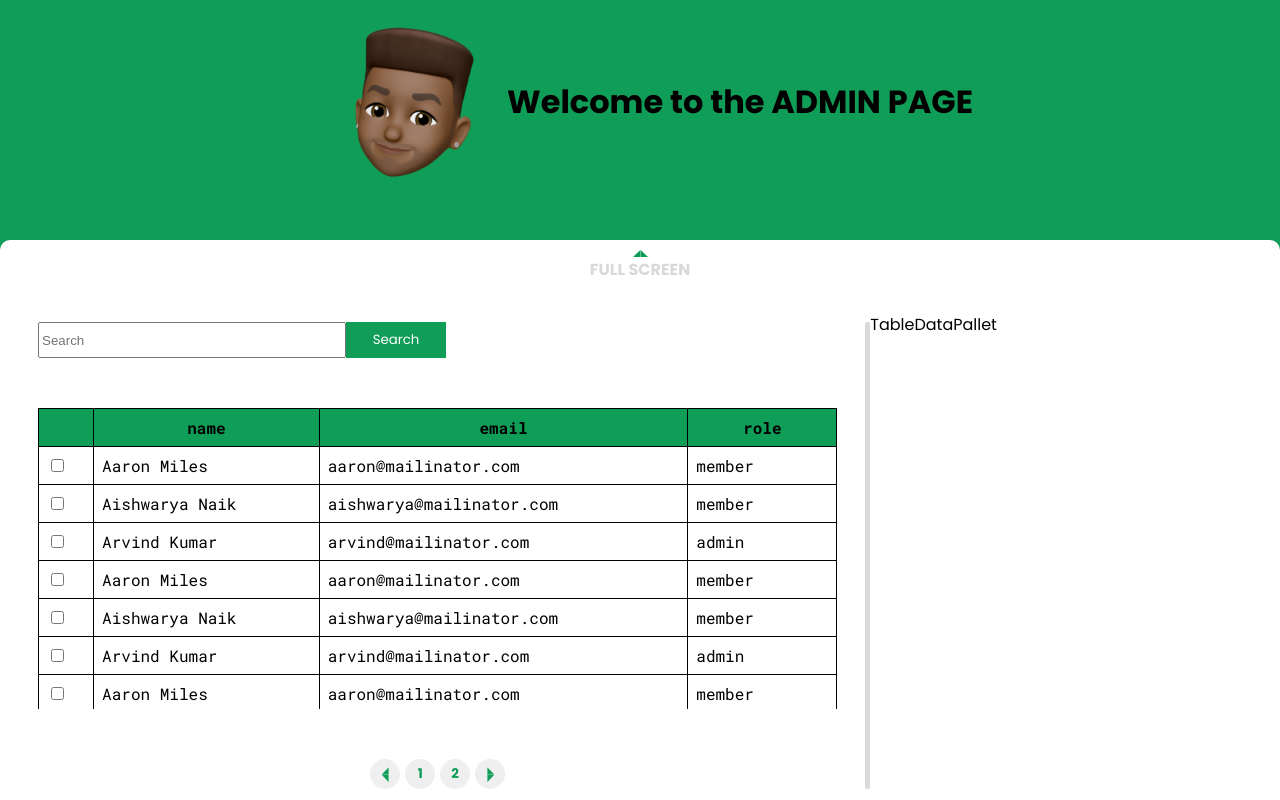
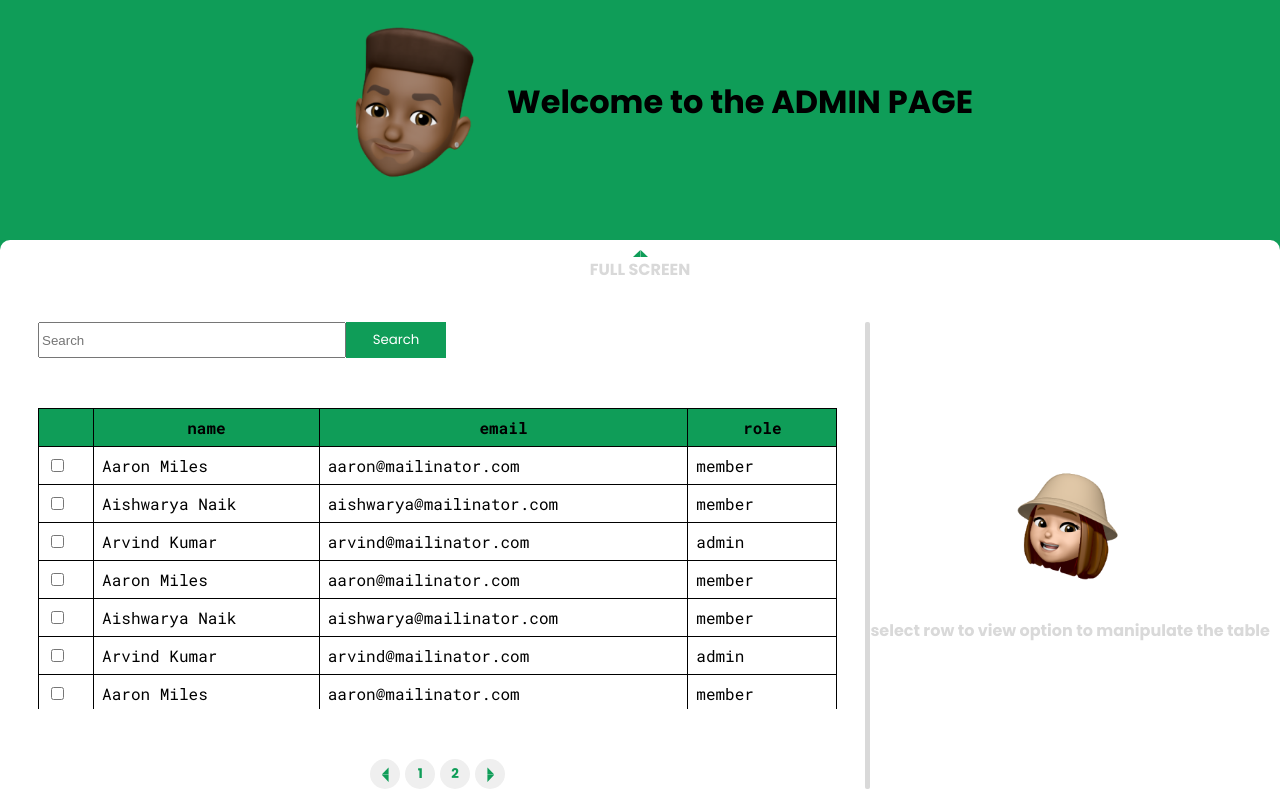
Before and after one commit to suvel/admin_basic, a React (Create React App) app: page / in a window 1280 px wide. Built offline with nearby package versions, Linux system fonts and the light colour scheme.

Commit message:
Added NoActionPlaceholder

```diff
--- /dev/null
+++ b/src/NoActionPlaceholder/index.js
@@ -0,0 +1,14 @@
+import React from "react";
+import "./style.css";
+import sad_emoji from "../asset/sad_emoji.png";
+
+function NoActionPlaceholder() {
+  return (
+    <div className="NoActionPlaceholder">
+      <img src={sad_emoji} />
+      <p>select row to view option to manipulate the table</p>
+    </div>
+  );
+}
+
+export default NoActionPlaceholder;
--- /dev/null
+++ b/src/NoActionPlaceholder/style.css
@@ -0,0 +1,13 @@
+.NoActionPlaceholder {
+  height: 100%;
+  display: flex;
+  flex-direction: column;
+  justify-content: center;
+  align-items: center;
+  font-weight: bold;
+  color: var(--dul_gray);
+}
+
+.NoActionPlaceholder img {
+  width: 150px;
+}
--- a/src/TableDataPallet/index.js
+++ b/src/TableDataPallet/index.js
@@ -1,10 +1,13 @@
-import React from 'react'
-import './style.css'
+import React from "react";
+import "./style.css";
+import NoActionPlaceholder from "../NoActionPlaceholder";
 
 function TableDataPallet() {
-    return (
-        <div className='TableDataPallet'>TableDataPallet</div>
-    )
+  return (
+    <div className="TableDataPallet">
+      <NoActionPlaceholder />
+    </div>
+  );
 }
 
-export default TableDataPallet
+export default TableDataPallet;
```
Also changed, not shown: src/asset/sad_emoji.png (added).
